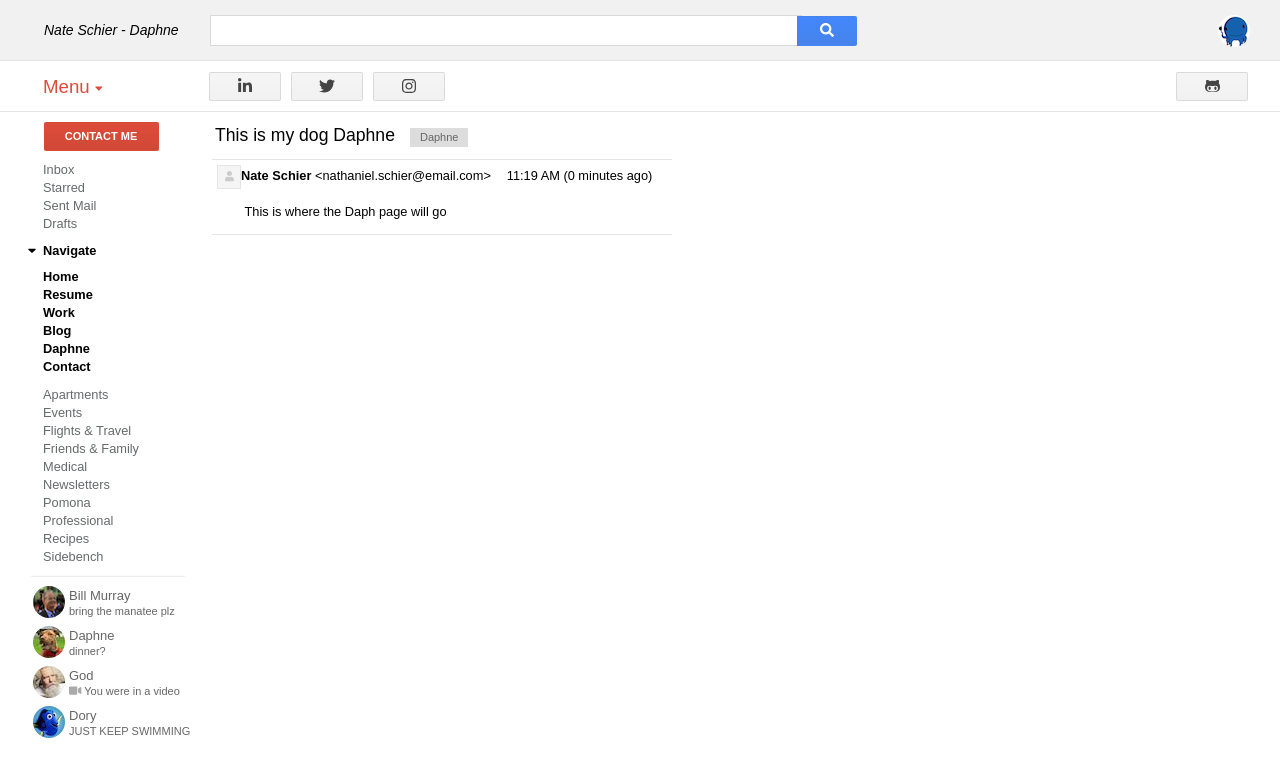
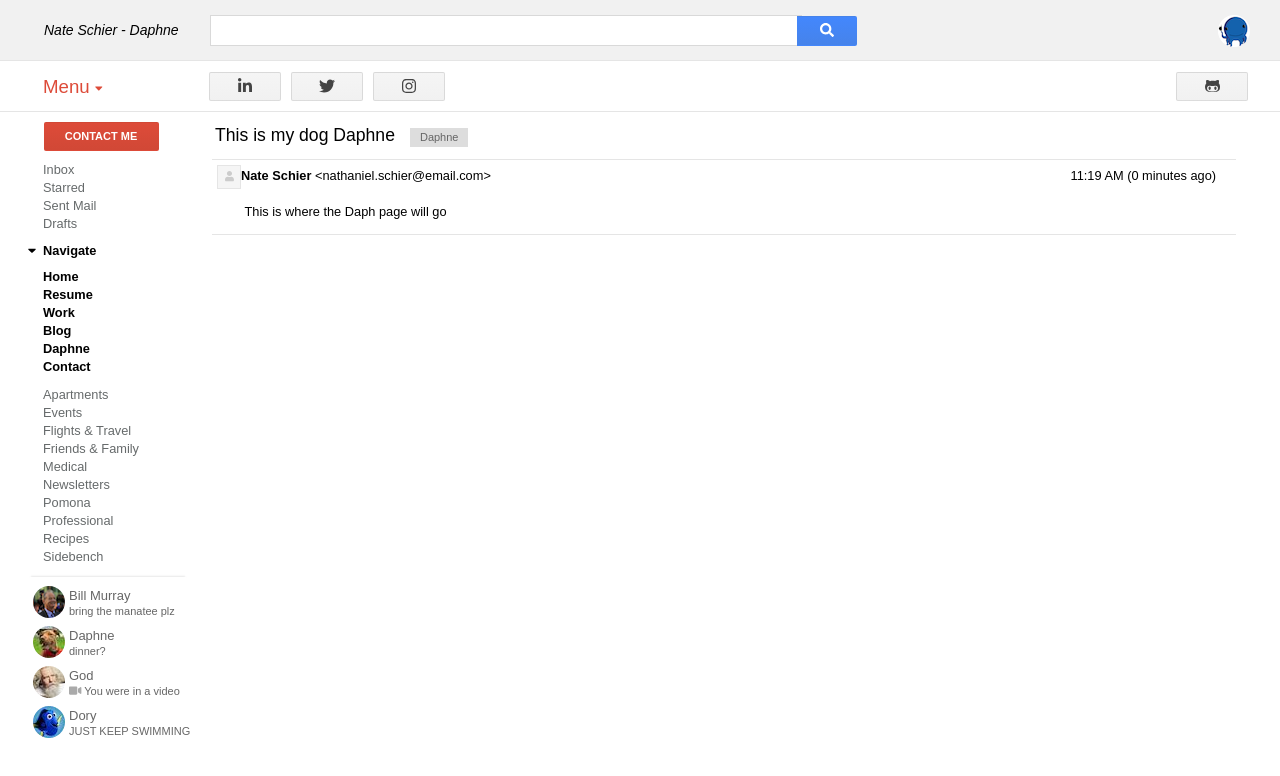
Before and after one commit to cosst/personal-site, a Vue app: page /#/daphne in a window 1280 px wide. Both pictures are taken after a click on the button 826 px from the left and 30 px from the top of the page. Shown: the top 776 px of the page. Built offline with nearby package versions, Linux system fonts and the light colour scheme.

Commit message:
Update main area width for all pages.

```diff
--- a/src/components/Daphne.vue
+++ b/src/components/Daphne.vue
@@ -66,7 +66,7 @@ p {
   text-align: left;
 }
 .main-container {
-  width: auto;
+  width: 100%;
 }
 .main-content {
   border-top: 1px solid #e5e5e5;
--- a/src/components/Work.vue
+++ b/src/components/Work.vue
@@ -66,7 +66,7 @@ p {
   text-align: left;
 }
 .main-container {
-  width: auto;
+  width: 100%;
 }
 .main-content {
   border-top: 1px solid #e5e5e5;
```
